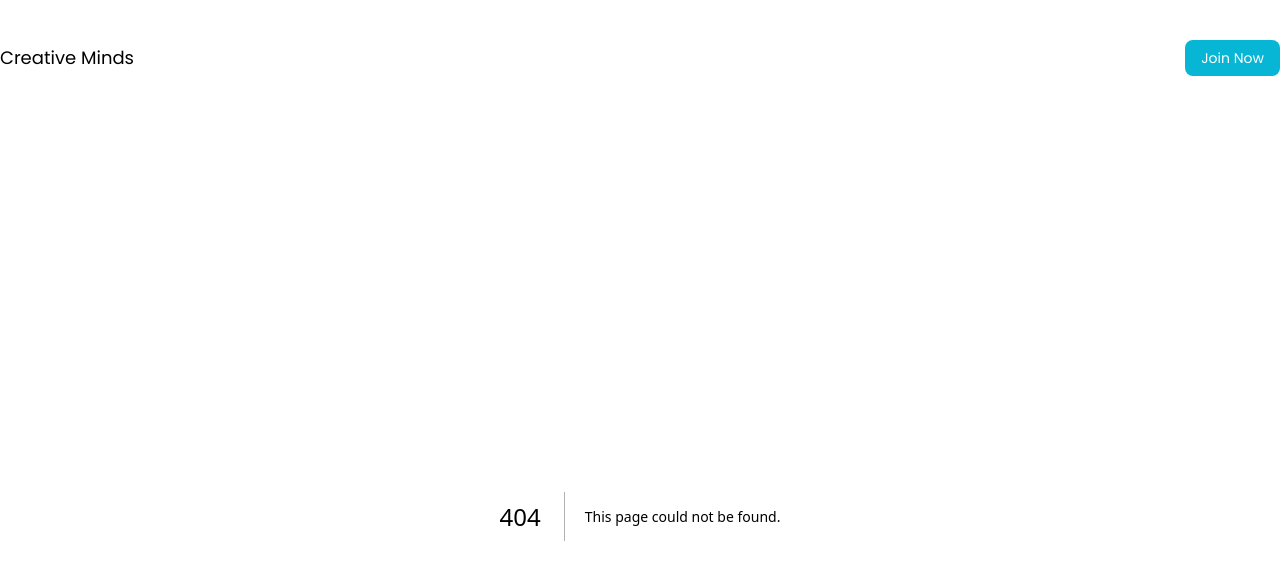
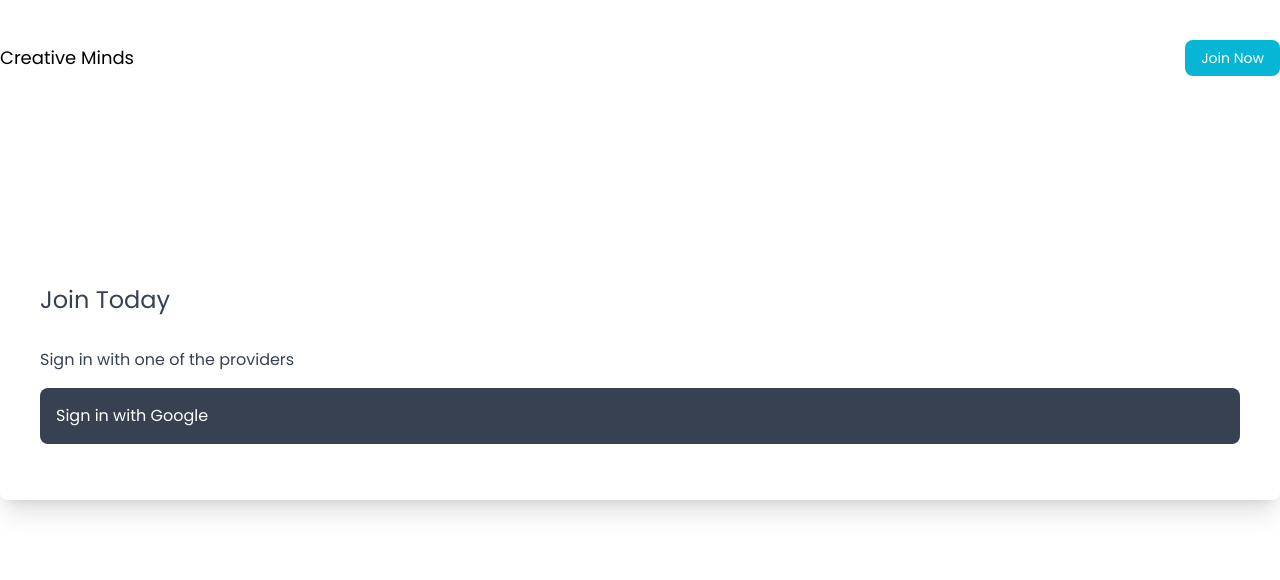
Before and after one commit to BeckyBlake/social-feed, a Next.js app: page /auth/login in a window 1280 px wide. Before the commit this address had no page. Shown: the top 580 px of the page. Built offline with nearby package versions, Linux system fonts and the light colour scheme.

Commit message:
starting on login page

```diff
--- a/package.json
+++ b/package.json
@@ -12,7 +12,8 @@
     "firebase": "^10.4.0",
     "next": "latest",
     "react": "latest",
-    "react-dom": "latest"
+    "react-dom": "latest",
+    "react-icons": "^4.12.0"
   },
   "devDependencies": {
     "autoprefixer": "latest",
--- a/pages/api/hello.js
+++ /dev/null
@@ -1,5 +0,0 @@
-// Next.js API route support: https://nextjs.org/docs/api-routes/introduction
-
-export default function handler(req, res) {
-  res.status(200).json({ name: 'John Doe' })
-}
--- /dev/null
+++ b/pages/auth/login.js
@@ -0,0 +1,13 @@
+export default function Login() {
+  return (
+    <div className="shadow-xl mt-32 p-10 text-gray-700 rounded-lg">
+      <h2 className="text-2xl font-medium">Join Today</h2>
+      <div className="py-4">
+        <h3 className="py-4">Sign in with one of the providers</h3>
+        <button className="text-white bg-gray-700 w-full font-medium rounded-lg flex align-middle p-4">
+          Sign in with Google
+        </button>
+      </div>
+    </div>
+  );
+}
```
Also changed, not shown: 1 other file (tests, documents, lock files or other folders).
